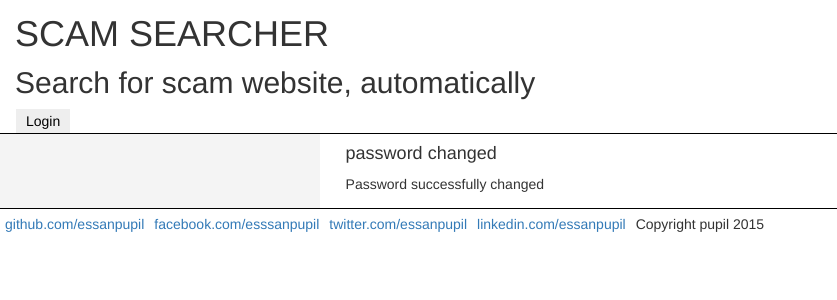
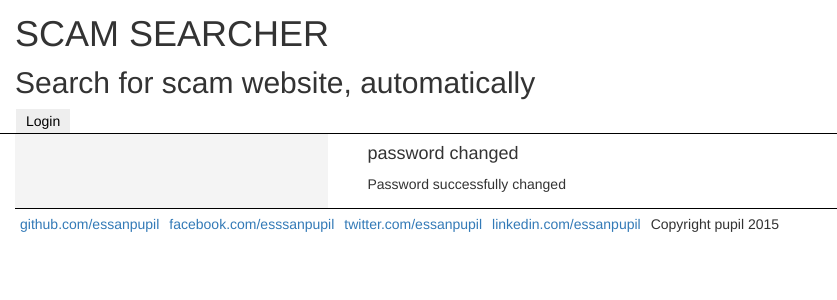
Before and after one commit to essanpupil/autowebsearch, a Django app: template ScamSearcher/templates/password_changed.html in a window 1280 px wide. Shown: the top 300 px of the page, without its empty margins (0-837 px from the left). Run offline with Django 3.2, Linux system fonts and the light colour scheme; the template is opened without the code that fills it, so the values that code supplies are empty; some libraries are stand-ins or nearby versions.

Commit message:
applying simple class from bootstrap to div element in base tempalte

```diff
--- a/ScamSearcher/templates/base.html
+++ b/ScamSearcher/templates/base.html
@@ -17,8 +17,8 @@
         type="text/css" href="{% static 'bootstrap/css/bootstrap.min.css' %}"/>
 </head>
 <body>
-
-<div id="header">
+<div class="container-fluid" >
+    <div id="header" class="row">
         <h1>SCAM SEARCHER</h1>
         <h2>Search for scam website, automatically</h2>
         <ul>
@@ -61,12 +61,12 @@
     </div>
     <div class="colmask leftmenu">
         <div class="colleft">
-        <div class="col1">
+            <div class="col1 col-sm-4">
                 <!-- Column 1 start -->
                 {% block content %} {% endblock %}
                 <!-- Column 1 end -->
             </div>
-        <div class="col2">
+            <div class="col2 col-sm-8">
                 <!-- Column 2 start -->
                 {% block navigation %} {% endblock %}
                 {% block subnavigation %} {% endblock %}
@@ -99,5 +99,6 @@
             Copyright pupil 2015
         </div>
     </div>
+<div>
 </body>
 </html>
```
Lines whose indentation alone changed are shown as unchanged.
